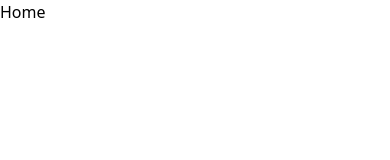
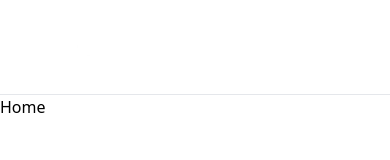
Before and after one commit to amenowski/polyform, a React (Vite) app: page /home in a window 390 px wide. Shown: the top 160 px of the page. Built offline with nearby package versions, Linux system fonts and the light colour scheme.

Commit message:
feat: create header component

```diff
--- /dev/null
+++ b/src/components/Header.tsx
@@ -0,0 +1,65 @@
+import { Link, useLocation } from "react-router-dom";
+import Navigation from "./Navigation";
+import Container from "./ui/Container";
+import Logo from "./ui/Logo";
+
+import { CiUser, CiSearch, CiBag1, CiMenuBurger } from "react-icons/ci";
+
+export default function Header() {
+  const currentPage = useLocation().pathname;
+  const isHomePage = currentPage === "/home";
+
+  function handleOpenMenu() {}
+
+  function handleOpenCart() {}
+
+  function handleOpenSearch() {}
+
+  return (
+    <header className="w-full border-b py-4 text-white">
+      <Container className="flex items-center justify-between">
+        <div className="flex items-center gap-12">
+          <Logo />
+          <Navigation />
+        </div>
+        <div className="flex items-center gap-2">
+          <Link to="account">
+            <CiUser
+              className={`cursor-pointer p-2 ${
+                isHomePage
+                  ? "hover:bg-white hover:text-black"
+                  : "text-black hover:bg-black hover:text-white"
+              }`}
+              size={45}
+            />
+          </Link>
+          <CiSearch
+            size={45}
+            className={`cursor-pointer p-2 ${
+              isHomePage
+                ? "text-white hover:bg-white hover:text-black"
+                : "text-black hover:bg-black hover:text-white"
+            }`}
+          />
+          <div
+            className={`flex cursor-pointer items-center gap-1 p-2 ${
+              isHomePage
+                ? "hover:bg-white hover:text-black"
+                : "text-black hover:bg-black hover:text-white"
+            }`}
+          >
+            <CiBag1 size={30} />
+            <span>$232.20</span>
+          </div>
+          <CiMenuBurger
+            onClick={handleOpenMenu}
+            className={`block cursor-pointer md:hidden ${
+              isHomePage ? "text-white" : "text-black"
+            }`}
+            size={30}
+          />
+        </div>
+      </Container>
+    </header>
+  );
+}
--- a/src/pages/AppLayout.tsx
+++ b/src/pages/AppLayout.tsx
@@ -1,8 +1,10 @@
 import { Outlet } from "react-router-dom";
+import Header from "../components/Header";
 
 export default function AppLayout() {
   return (
     <>
+      <Header />
       <main>
         <Outlet />
       </main>
```
